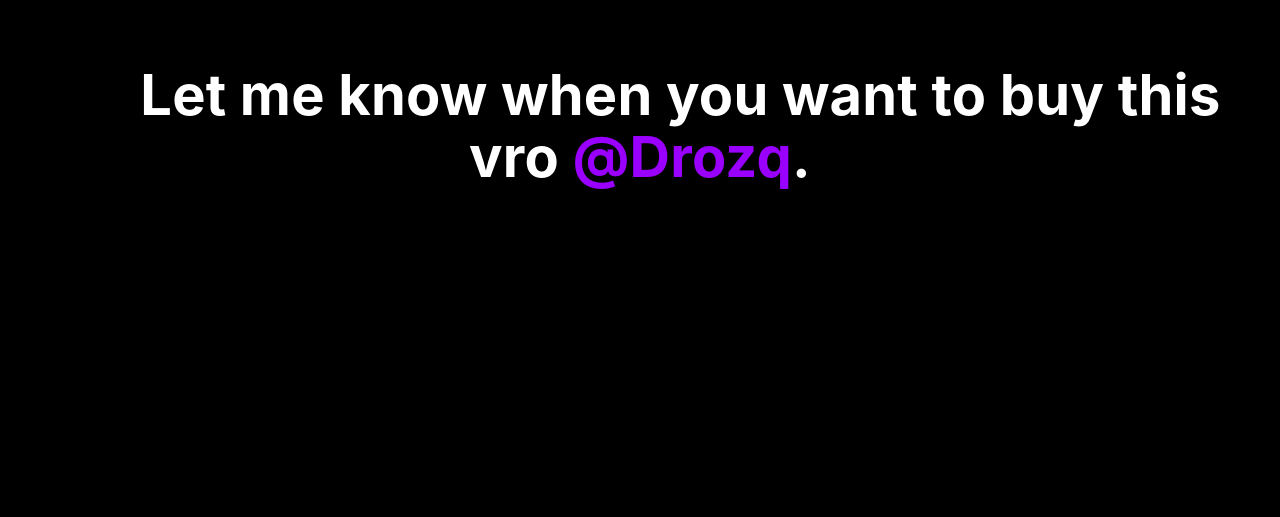
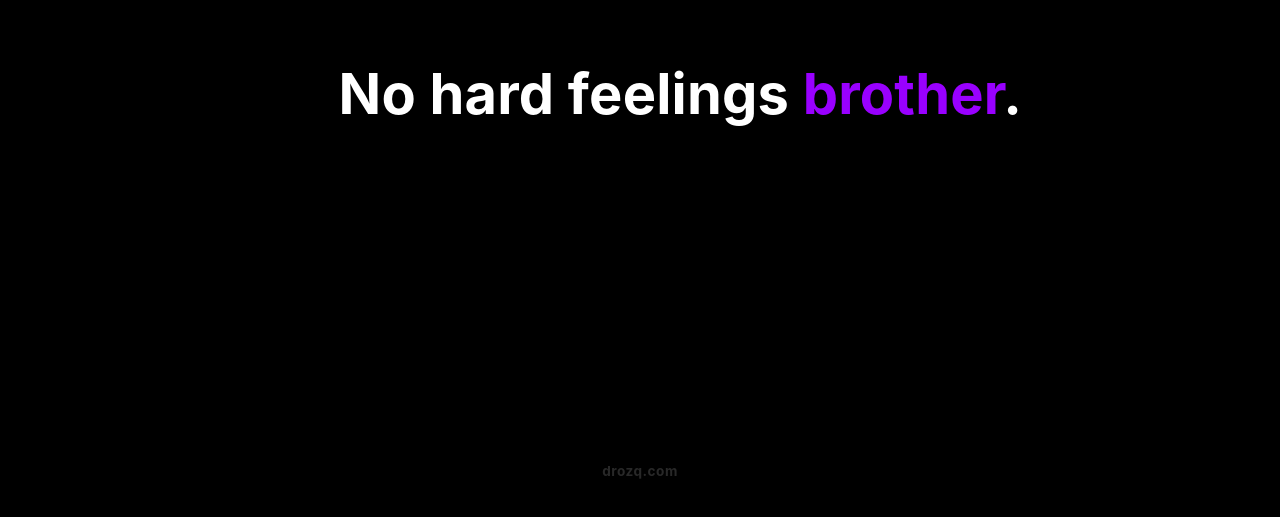
Before and after one commit to iDroza/josephcenteno.com, a plain HTML site: page index.html in a window 1280 px wide. Shown: the part 305-822 px from the top of the page. After the commit the page ends 800 px from the top, so only its background shows below. Drawn offline with Linux system fonts and the light colour scheme.

Commit message:
Update index.html
no hard feelings brother

```diff
--- a/index.html
+++ b/index.html
@@ -3,13 +3,14 @@
 <head>
   <meta charset="utf-8" />
   <meta name="viewport" content="width=device-width, initial-scale=1" />
-  <title>Let me know when you want to buy this vro @Drozq.</title>
-  <meta name="description" content="Domain billboard message." />
+  <title>No hard feelings brother.</title>
+  <meta name="description" content="A simple message of closure." />
   <style>
     :root {
-      --accent: #9900FF;
+      --accent: #9900FF;  /* deep violet */
       --white: #FFFFFF;
       --bg: #000000;
+      --muted: #444444;
     }
     html, body {
       height: 100%;
@@ -21,13 +22,11 @@
       font-weight: 700;
       -webkit-font-smoothing: antialiased;
       -moz-osx-font-smoothing: grayscale;
-    }
-    .wrap {
-      min-height: 100%;
-      display: grid;
-      place-items: center;
+      display: flex;
+      flex-direction: column;
+      justify-content: center;
+      align-items: center;
       text-align: center;
-      padding: 2rem;
     }
     .line {
       font-size: clamp(28px, 6vw, 56px);
@@ -39,13 +38,31 @@
     .accent {
       color: var(--accent);
     }
+
+    /* Subtle signature footer link */
+    .footer-link {
+      position: fixed;
+      bottom: 16px;
+      font-size: 0.85rem;
+      color: var(--muted);
+      text-decoration: none;
+      transition: color 0.3s ease, opacity 0.3s ease;
+      opacity: 0.6;
+      letter-spacing: 0.5px;
+    }
+    .footer-link:hover {
+      color: var(--white);
+      opacity: 1;
+    }
   </style>
 </head>
 <body>
-  <main class="wrap" role="main" aria-label="Domain message">
+  <main class="wrap" role="main" aria-label="Message">
     <h1 class="line">
-      <span>Let me know when you want to buy this vro </span><span class="accent">@Drozq</span><span>.</span>
+      <span>No hard feelings </span><span class="accent">brother</span><span>.</span>
     </h1>
   </main>
+
+  <a href="https://drozq.com" class="footer-link" target="_blank" rel="noopener noreferrer">drozq.com</a>
 </body>
 </html>
```
